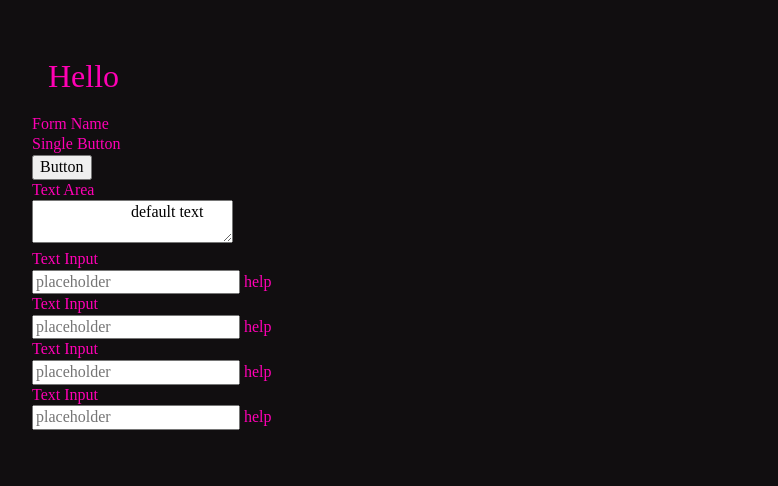
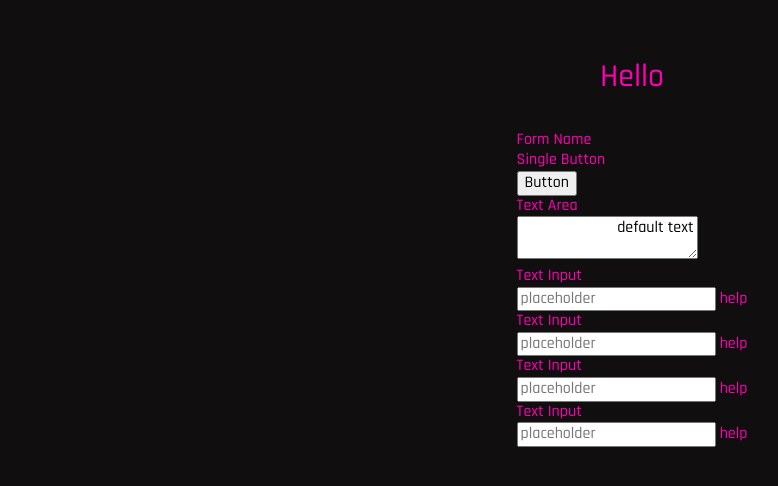
Before and after one commit to oORiggsOo/UiUX_Portfolio, a website: page dist/busy_Contact.html in a window 1280 px wide. Shown: the whole page, without its empty margins (8-786 px from the left). Drawn offline with Linux system fonts and the light colour scheme.

Commit message:
Contact frame in progress

```diff
--- /dev/null
+++ b/scss/_forms.scss
@@ -0,0 +1,17 @@
+@import "config";
+.busy_Form {
+    display: flex;
+    align-items: center;
+    justify-content: center;
+    border-radius: 10px;
+    font-family: $ft1;
+}
+
+.form-group {
+    display: flex;
+    flex-direction: row;
+    align-items: center;
+    justify-content: center;
+    border-radius: 10px;
+    font-family: $ft1;
+}
--- a/scss/main.scss
+++ b/scss/main.scss
@@ -1,5 +1,7 @@
 @import "normalize";
 @import "cards";
+@import "forms";
+@import "config";
 
 $bG: #110e10;
 $mC: #ff00b4;
@@ -31,9 +33,10 @@ h3 {
     margin: 0;
     padding: 1rem;
     align-items: center;
+    font-family: $ft1;
 
     &.lg-heading {
-        font-size: 1rem;
+        font-size: 3rem;
         border-radius: 10px;
 
         //background: linear-gradient(145deg, #120f11, #1f131e);
@@ -64,7 +67,7 @@ a {
     border-radius: 10px;
     padding: 1.3rem;
     background: linear-gradient(145deg, #140e11, #110e10);
-    box-shadow: inset 5px 5px 4px #090708, inset -5px -5px 4px #272125;
+    box-shadow: inset 5px 5px 4px #090708, inset -5px -5px 4px #271c23;
 }
 .Logo {
     width: 300px;
@@ -82,7 +85,7 @@ a {
     color: $mC;
 }
 
-main {
+.main {
     padding: 1rem;
     height: 100%;
 
```
Also changed, not shown: dist/busy_Contact.html, dist/css/main.css.
